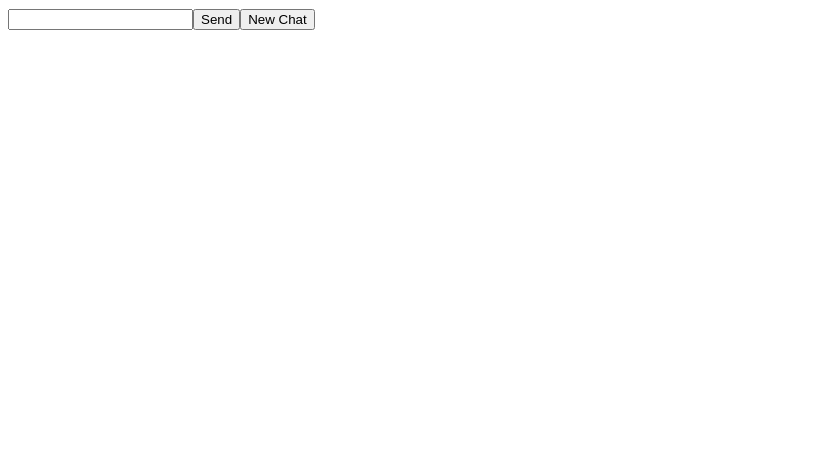
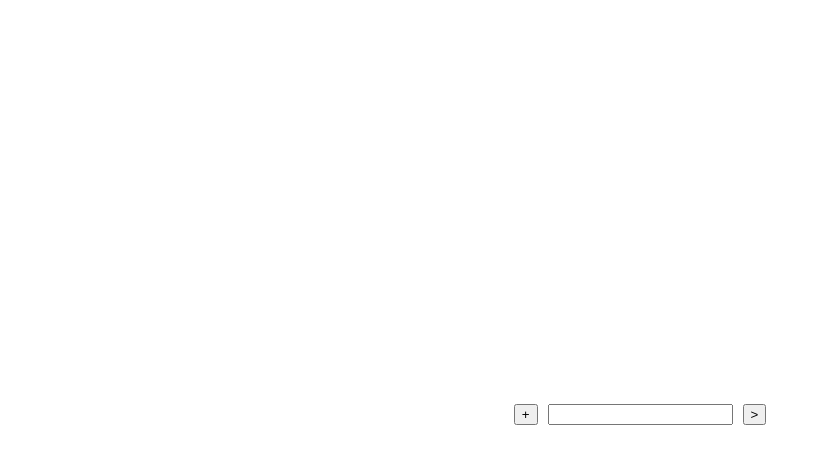
Before and after one commit to 123GetBuckets/chatbot-memory-hci, a Next.js app: page / in a window 1280 px wide. Shown: the top 464 px of the page, without its empty margins (0-821 px from the left). Built offline with nearby package versions, Linux system fonts and the light colour scheme.

Commit message:
install uuid add chat.js add chat.js to page.js add chat.css styling to chat.js

```diff
--- /dev/null
+++ b/app/chat.css
@@ -0,0 +1,35 @@
+.chat-container {
+    display: flex;
+    flex-direction: column;
+    align-items: center;
+    justify-content: center;
+    height: 100vh; /* Adjust this as needed */
+  }
+
+.input-container {
+display: flex;
+gap: 10px; /* Provides space between the elements */
+margin-bottom: 20px; /* Provides space between this container and the list of messages */
+}
+
+.input-container input {
+flex-grow: 1; /* Allows the input to take up remaining space */
+}
+
+.message-list {
+list-style: none; /* Remove dots */
+padding: 0; /* Remove padding */
+width: fit-content; /* Shrink wrap content */
+}
+
+.message-list li {
+margin-bottom: 10px; /* Provide space between messages */
+}
+
+.role {
+font-weight: bold; /* Make text bolder */
+background-color: rgb(81, 81, 255); /* Add blue background */
+color: white; /* Make text white */
+padding: 1px 3px; /* Add some padding around the text */
+border-radius: 5px; /* Add rounded corners */
+}
--- /dev/null
+++ b/app/chat.js
@@ -0,0 +1,40 @@
+'use client';
+
+import './chat.css'
+import { useState } from 'react';
+import { v4 as uuidv4 } from 'uuid';
+
+export default function Chat() {
+  const [message, setMessage] = useState("");
+  const [messages, setMessages] = useState([]);
+
+  const handleInputChange = (e) => {
+    setMessage(e.target.value);
+  };
+
+  const handleSend = () => {
+    setMessages(prevMessages => [...prevMessages, {id: uuidv4(), role: "user", text: message}]);
+    setMessage("");
+  };
+
+  const handleNewChat = () => {
+    setMessages([]);
+  };
+
+  return (
+    <div className="chat-container">
+      <ul className="message-list">
+        {messages.map(msg =>
+            <li key={msg.id}>
+                <span className="role">{msg.role}</span> {msg.text}
+            </li>
+        )}
+      </ul>
+      <div className="input-container">
+        <button onClick={handleNewChat}>+</button>
+        <input type="text" value={message} onChange={handleInputChange} />
+        <button onClick={handleSend}>&gt;</button>
+      </div>
+    </div>
+  );
+}
--- a/app/page.js
+++ b/app/page.js
@@ -1,24 +1,12 @@
-import { useState } from 'react';
+import React from 'react';
+import Chat from './chat';
 
-export default function Home() {
-  const [messages, setMessages] = useState([]);
-  const [input, setInput] = useState('');
-
-  const sendMessage = () => {
-    setMessages([...messages, input]);
-    setInput('');
-  }
-
-  const startNewChat = () => {
-    setMessages([]);
-  }
-
+function Page() {
   return (
     <div>
-      {/* chat messages will go here */}
-      <input value={input} onChange={(e) => setInput(e.target.value)} />
-      <button onClick={sendMessage}>Send</button>
-      <button onClick={startNewChat}>New Chat</button>
+      <Chat />
     </div>
-  )
+  );
 }
+
+export default Page;
--- a/package.json
+++ b/package.json
@@ -12,6 +12,7 @@
     "next": "13.4.4",
     "react": "18.2.0",
     "react-dom": "18.2.0",
-    "reactflow": "^11.7.2"
+    "reactflow": "^11.7.2",
+    "uuid": "^9.0.0"
   }
 }
```
Also changed, not shown: 1 other file (tests, documents, lock files or other folders).
